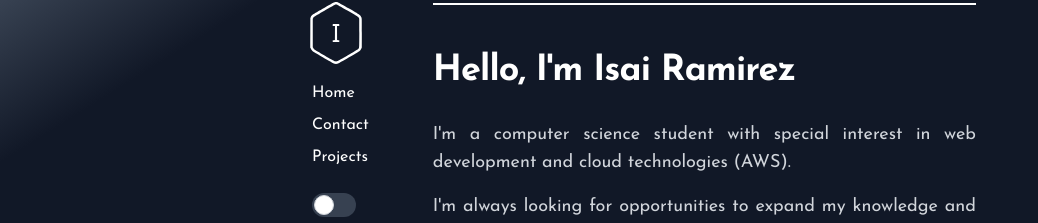
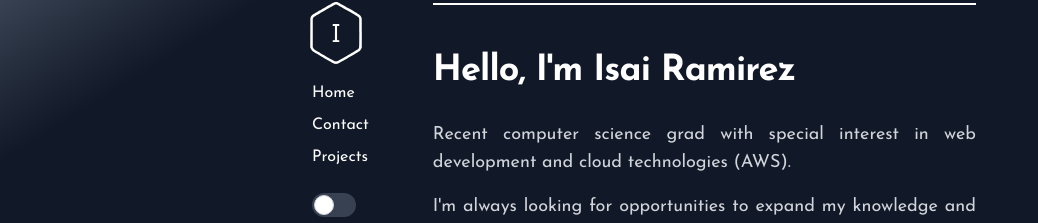
Before and after one commit to CodeSwallow/profile-page, a Next.js app: page / in a window 1280 px wide. Shown: the part 157-380 px from the top of the page, without its empty margins (0-1038 px from the left). Built offline with nearby package versions, Linux system fonts and the light colour scheme.

Commit message:
feat: updated index description

```diff
--- a/src/pages/index.js
+++ b/src/pages/index.js
@@ -5,7 +5,7 @@ import Link from "next/link";
 export default function Home() {
     let bodyText = {
         "title": "Hello, I'm Isai Ramirez",
-        "underTitle": "I'm a computer science student with special interest in web development and cloud technologies (AWS).",
+        "underTitle": "Recent computer science grad with special interest in web development and cloud technologies (AWS).",
         "body": "I'm always looking for opportunities to expand my knowledge and skill-set. Whether it's learning a new programming language or exploring the latest advancements in cloud computing, I'm always eager to learn and grow as a developer."
     }
 
```
